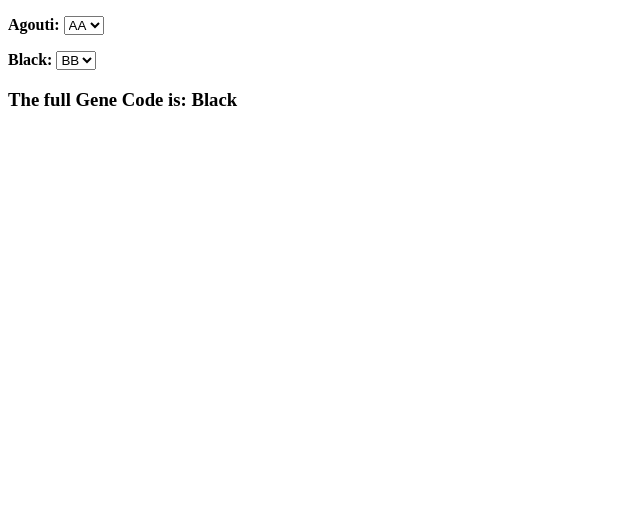
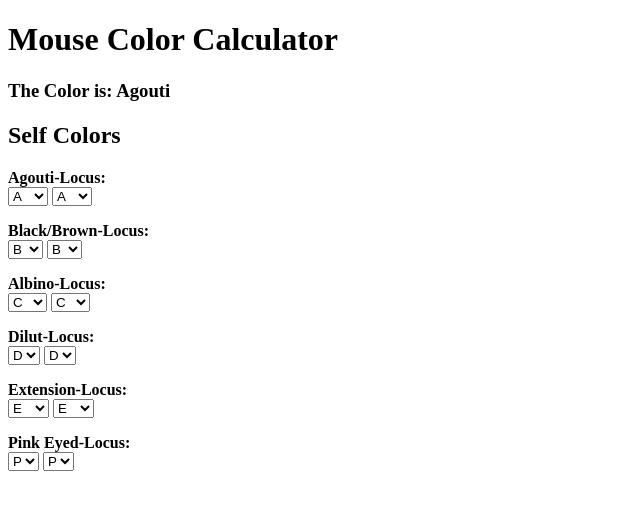
Before and after one commit to heckelsa/miceColorCalculator, a plain HTML site: page index.html in a window 1280 px wide. Shown: the whole page, without its empty margins (0-640 px from the left). Drawn offline with nearby package versions, Linux system fonts and the light colour scheme.

Commit message:
Added Locus Selection

```diff
--- a/index.html
+++ b/index.html
@@ -9,18 +9,101 @@
     <body>
 
     <div class="GeneCode">
-        <p><b>Agouti:</b> <select name="agouti" data-bind="value: agouti">
-							<option>AA</option>
-							<option>Aa</option>
-							<option>aa</option>
-							</select>
-							</p>
-        <p><b>Black:</b> <select name="agouti" data-bind="value: black">
-							<option>BB</option>
-							<option>Bb</option>
-							<option>bb</option>
-							</select></p>
-        <h3>The full Gene Code is: <span data-bind="text: currentCoatColor"> </span></h3>
+
+        <h1>Mouse Color Calculator</h1>
+
+        <h3>The Color is: <span data-bind="text: currentCoatColor"> </span></h3>
+
+        <h2>Self Colors</h2>
+        <p><b>Agouti-Locus:</b><br />
+            <select name="agouti1" data-bind="value: agouti1">
+                <option>A</option>
+				<option>a</option>
+                <option>A&#x2b8;</option>
+                <option>A&#x1d5b;&#x2b8;</option>
+                <option>A&#x2b7;</option>
+                <option>a&#x1d57;</option>
+                <option>a&#x1d49;</option>
+			</select>
+            <select name="agouti2" data-bind="value: agouti2">
+                <option>A</option>
+                <option>a</option>
+                <option>A&#x2b8;</option>
+                <option>A&#x1d5b;&#x2b8;</option>
+                <option>A&#x2b7;</option>
+                <option>a&#x1d57;</option>
+                <option>a&#x1d49;</option>
+            </select>
+        </p>
+
+        <p><b>Black/Brown-Locus:</b><br />
+            <select name="black1" data-bind="value: black1">
+				<option>B</option>
+				<option>b</option>
+                <option>b&#x1d9c;</option>
+			</select>
+            <select name="black2" data-bind="value: black2">
+                <option>B</option>
+                <option>b</option>
+                <option>b&#x1d9c;</option>
+            </select>
+        </p>
+
+        <p><b>Albino-Locus:</b><br />
+            <select name="albino1" data-bind="value: albino1">
+                <option>C</option>
+                <option>c</option>
+                <option>c&#x2b0;</option>
+                <option>c&#x1d9c;&#x2b0;</option>
+                <option>c&#x1d49;</option>
+            </select>
+            <select name="albino2" data-bind="value: albino2">
+                <option>C</option>
+                <option>c</option>
+                <option>c&#x2b0;</option>
+                <option>c&#x1d9c;&#x2b0;</option>
+                <option>c&#x1d49;</option>
+            </select>
+        </p>
+
+        <p><b>Dilut-Locus:</b><br />
+            <select name="dilution1" data-bind="value: dilution1">
+                <option>D</option>
+                <option>d</option>
+            </select>
+            <select name="dilution2" data-bind="value: dilution2">
+                <option>D</option>
+                <option>d</option>
+            </select>
+        </p>
+
+        <p><b>Extension-Locus:</b><br />
+            <select name="extension1" data-bind="value: extension1">
+                <option>E</option>
+                <option>E&#x2e2;&#x1d52;</option>
+                <option>E&#x1d57;&#x1d52;</option>
+                <option>e</option>
+            </select>
+            <select name="extension2" data-bind="value: extension2">
+                <option>E</option>
+                <option>E&#x2e2;&#x1d52;</option>
+                <option>E&#x1d57;&#x1d52;</option>
+                <option>e</option>
+            </select>
+        </p>
+
+        <p><b>Pink Eyed-Locus:</b><br />
+            <select name="pinkeyed1" data-bind="value: pinkeyed1">
+                <option>P</option>
+                <option>p</option>
+            </select>
+            <select name="pinkeyed2" data-bind="value: pinkeyed2">
+                <option>P</option>
+                <option>p</option>
+            </select>
+        </p>
+
+
 
     </div>
 
--- a/js/MiceColor.js
+++ b/js/MiceColor.js
@@ -1,32 +1,78 @@
 var coatColorCollection = [
-	{"geneCode":"AABB", "coatColor":"Black"},
-	{"geneCode":"AaBb", "coatColor":"Brown"},
-	{"geneCode":"aaBB", "coatColor":"white"}
+	/* Agouti: A- B- C- D- E- P- */
+	{"geneCode":"AABBCCDDEEPP", "coatColor":"Agouti"},
+	{"geneCode":"AaBbCcDdEePP", "coatColor":"Agouti"},
+	{"geneCode":"AaBBCCDDEEPP", "coatColor":"Agouti"},
+	{"geneCode":"AABbCCDDEEPP", "coatColor":"Agouti"},
+	{"geneCode":"AABBCcDDEEPP", "coatColor":"Agouti"},
+	{"geneCode":"AABBCCDdEEPP", "coatColor":"Agouti"},
+	{"geneCode":"AABBCCDDEePP", "coatColor":"Agouti"},
+
+	/* Cinnamon: A- bb C- D- E- P- */
+	{"geneCode":"AAbbCCDDEEPP", "coatColor":"Cinnamon"},
+	{"geneCode":"AabbCcDdEePP", "coatColor":"Cinnamon"},
+	{"geneCode":"AabbCCDDEEPP", "coatColor":"Cinnamon"},
+	{"geneCode":"AAbbCcDDEEPP", "coatColor":"Cinnamon"},
+	{"geneCode":"AAbbCCDdEEPP", "coatColor":"Cinnamon"},
+	{"geneCode":"AAbbCCDDEePP", "coatColor":"Cinnamon"},
+
+	/* Blue Agouti: A- B- C- dd E- P- */
+	{"geneCode":"AABBCCddEEPP", "coatColor":"Blue Agouti"},
+
+	/* Rezessive Yellow: A- B- C- D- ee P- */
+	{"geneCode":"AABBCCDDeePP", "coatColor":"Rezessive Yellow"},
+
+	/* Argente: A- B- C- D- E- pp */
+	{"geneCode":"AABBCCDDEEpp", "coatColor":"Argente"},
+
+	/* Black: aa B- C- D- E- P- */
+	{"geneCode":"aaBBCCDDEEPP", "coatColor":"Black"}
 ];
 
+var coatColor = function(geneCode) {
 
-var coatColor = function(agouti, black) {
-	var geneCodeVariable = agouti + "" + black;
 	for (var key in coatColorCollection) {
 		if (coatColorCollection.hasOwnProperty(key)) {
-			if(coatColorCollection[key].geneCode == geneCodeVariable){
+
+			if(coatColorCollection[key].geneCode == geneCode){
 				return coatColorCollection[key].coatColor;
 			}
 		}
 	}
 };
 
-var ViewModel = function(agouti, black) {
+var ViewModel = function(agouti1, agouti2, black1, black2, albino1, albino2, dilution1, dilution2,
+							extension1, extension2, pinkeyed1, pinkeyed2) {
 
-	this.agouti = ko.observable(agouti);
-	this.black = ko.observable(black);
+	this.agouti1 = ko.observable(agouti1);
+	this.agouti2 = ko.observable(agouti2);
+
+	this.black1 = ko.observable(black1);
+	this.black2 = ko.observable(black2);
+
+	this.albino1 = ko.observable(albino1);
+	this.albino2 = ko.observable(albino2);
+
+	this.dilution1 = ko.observable(dilution1);
+	this.dilution2 = ko.observable(dilution2);
+
+	this.extension1 = ko.observable(extension1);
+	this.extension2 = ko.observable(extension2);
+
+	this.pinkeyed1 = ko.observable(pinkeyed1);
+	this.pinkeyed2 = ko.observable(pinkeyed2);
 
 	this.currentCoatColor = ko.computed(function() {
-			var currentCoatColor = coatColor(this.agouti(), this.black());
+			this.currentGeneCode = this.agouti1() + this.agouti2() + this.black1() + this.black2() +
+								this.albino1() + this.albino2() + this.dilution1() +
+								this.dilution2() + this.extension1() + this.extension2() +
+								this.pinkeyed1() + this.pinkeyed2();
+
+			var currentCoatColor = coatColor(this.currentGeneCode);
+
 			return currentCoatColor;
 	}, this);
 
-
 };
 
-ko.applyBindings(new ViewModel("AA", "BB"));
+ko.applyBindings(new ViewModel());
```
